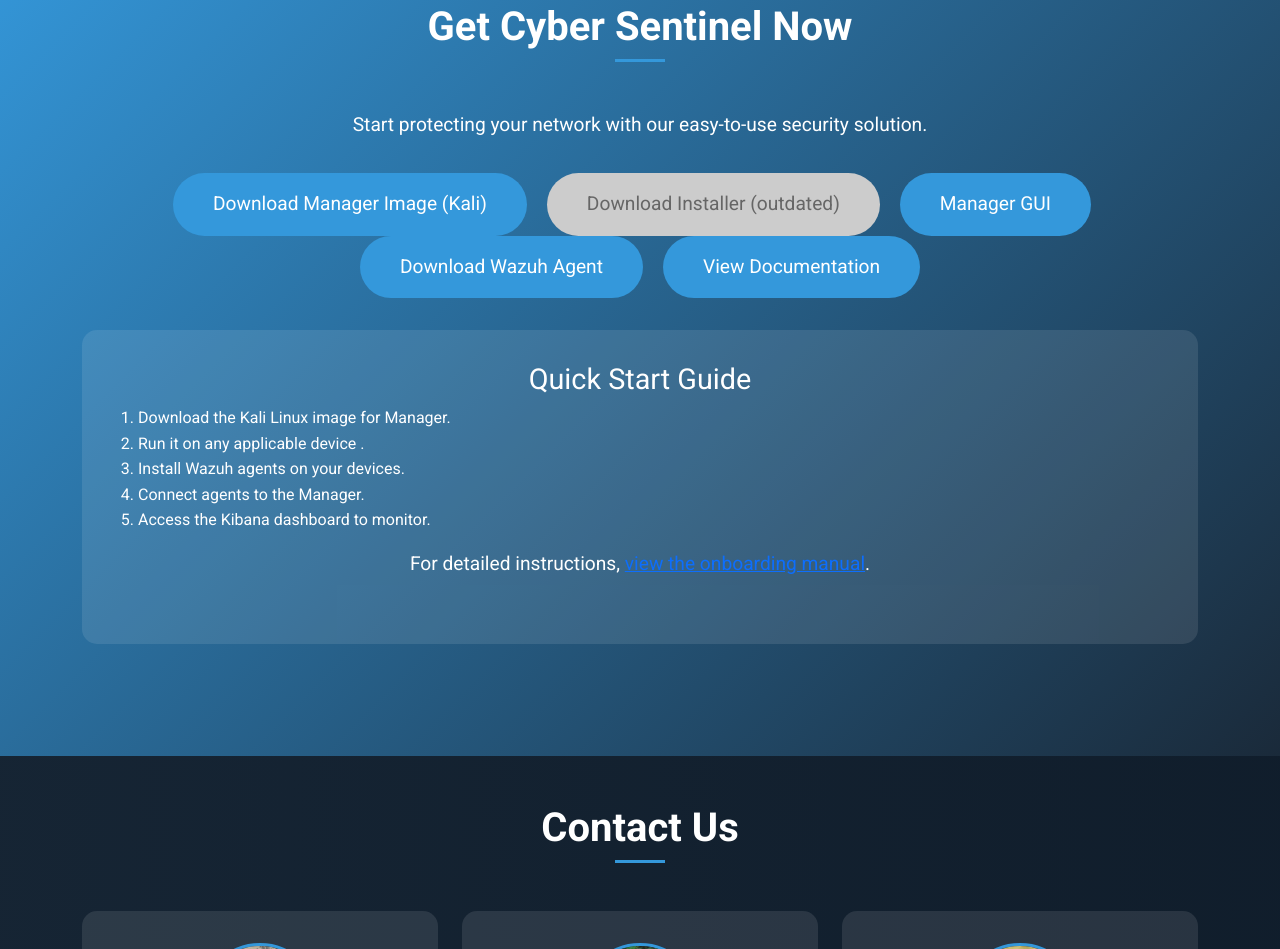
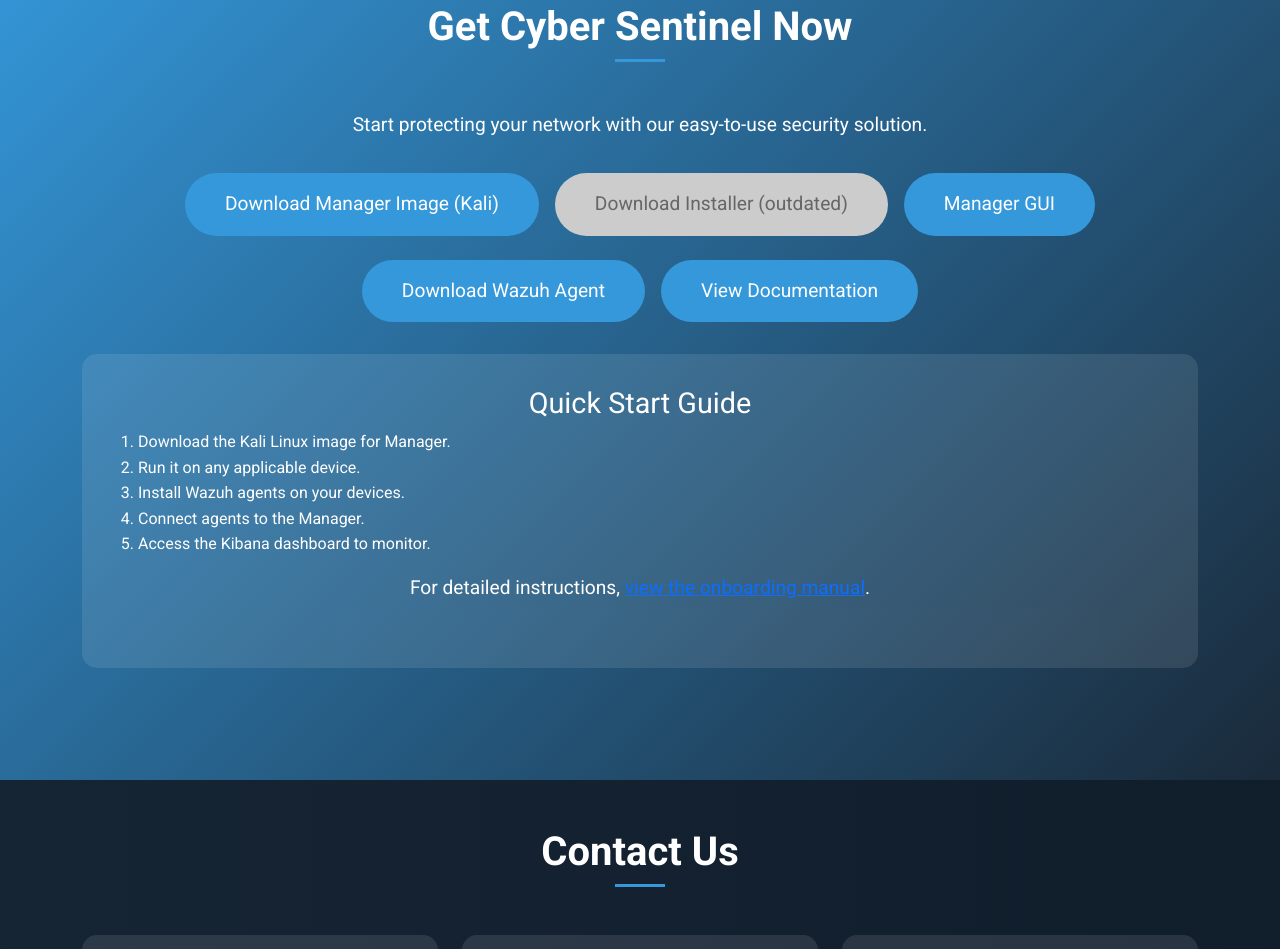
Before and after one commit to Abdullah-Mehtab/Cyber-Sentinal, a plain HTML site: page index.html in a window 1280 px wide. Shown: the part 5404-6353 px from the top of the page. Drawn offline with nearby package versions, Linux system fonts and the light colour scheme.

Commit message:
Update index.html

```diff
--- a/index.html
+++ b/index.html
@@ -759,18 +759,28 @@
             <div class="container">
                 <h2>Get Cyber Sentinel Now</h2>
                 <p>Start protecting your network with our easy-to-use security solution.</p>
-                <div class="text-center">
-                    <a href="https://drive.google.com/drive/folders/15uBKQwGSm9JnIhiNd8Ahtbww7eq9xbZm?usp=drive_link" class="download-btn me-3" target="_blank">Download Manager Image (Kali)</a>
-                    <a href="assets/application/CyberSenti_Installer.py" class="download-btn me-3 outdated-btn" onclick="return confirm('This installer is outdated. Please use the Manager Image instead, or proceed if you know what you are doing.');" download title="This installer is outdated.">Download Installer (outdated)</a>
-                    <a href="assets/application/Wazuh-Manager-GUI.py" class="download-btn me-3" download>Manager GUI</a>
-                    <a href="https://packages.wazuh.com/4.x/windows/wazuh-agent-4.5.4-1.msi" class="download-btn me-3" target="_blank">Download Wazuh Agent</a>
-                    <a href="SProj-FYP-CyberSentinal-Report-(Final).pdf" class="download-btn" target="_blank">View Documentation</a>
+                <div class="row justify-content-center gx-3 gy-4">
+                    <div class="col-auto">
+                        <a href="https://drive.google.com/drive/folders/15uBKQwGSm9JnIhiNd8Ahtbww7eq9xbZm?usp=drive_link" class="download-btn" target="_blank">Download Manager Image (Kali)</a>
+                    </div>
+                    <div class="col-auto">
+                        <a href="assets/application/CyberSenti_Installer.py" class="download-btn outdated-btn" onclick="return confirm('This installer is outdated. Please use the Manager Image instead, or proceed if you knowHannahs if you know what you are doing.');" download title="This installer is outdated.">Download Installer (outdated)</a>
+                    </div>
+                    <div class="col-auto">
+                        <a href="assets/application/Wazuh-Manager-GUI.py" class="download-btn" download>Manager GUI</a>
+                    </div>
+                    <div class="col-auto">
+                        <a href="https://packages.wazuh.com/4.x/windows/wazuh-agent-4.5.4-1.msi" class="download-btn" target="_blank">Download Wazuh Agent</a>
+                    </div>
+                    <div class="col-auto">
+                        <a href="SProj-FYP-CyberSentinal-Report-(Final).pdf" class="download-btn" target="_blank">View Documentation</a>
+                    </div>
                 </div>
                 <div class="quick-start animate-on-scroll">
                     <h3>Quick Start Guide</h3>
                     <ol>
                         <li>Download the Kali Linux image for Manager.</li>
-                        <li>Run it on any applicable device .</li>
+                        <li>Run it on any applicable device.</li>
                         <li>Install Wazuh agents on your devices.</li>
                         <li>Connect agents to the Manager.</li>
                         <li>Access the Kibana dashboard to monitor.</li>
```
